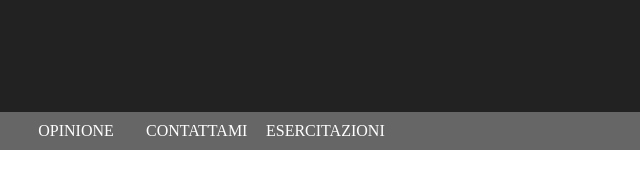
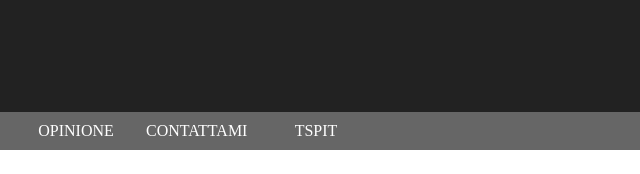
Before and after one commit to Simone048834/Simone046288, a plain HTML site: page opinioni.html in a window 1280 px wide. Shown: the top 174 px of the page, 364-1004 px from the left. Drawn offline with Linux system fonts and the light colour scheme.

Commit message:
Update opinioni.html

```diff
--- a/opinioni.html
+++ b/opinioni.html
@@ -15,7 +15,7 @@
 						<li><a href="ChiSono.html">chi sono</a></li>
 						<li><a href="opinioni.html">opinione</a></li>
 						<li><a href="contattami.html">contattami</a></li>
-						<li><a href="TPSIT.hmtl">esercitazioni<a/></li>
+						<li><a href="TPSIT.hmtl">TSPIT<a/></li>
 					</ul>
 				</div>
 			</div>
```
